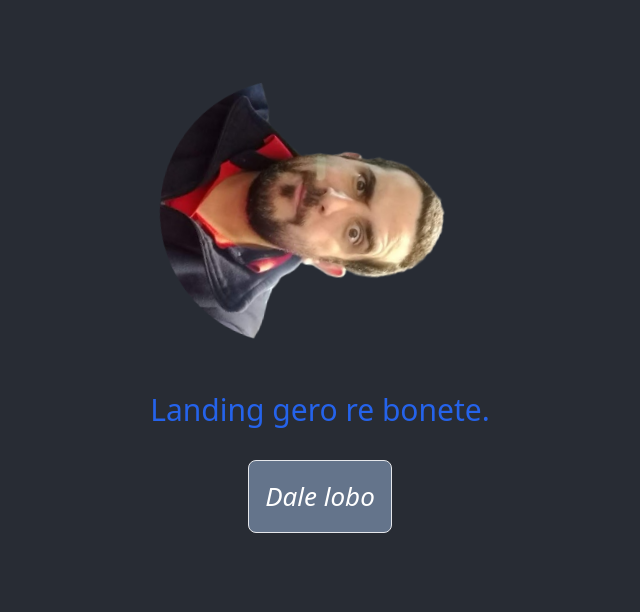
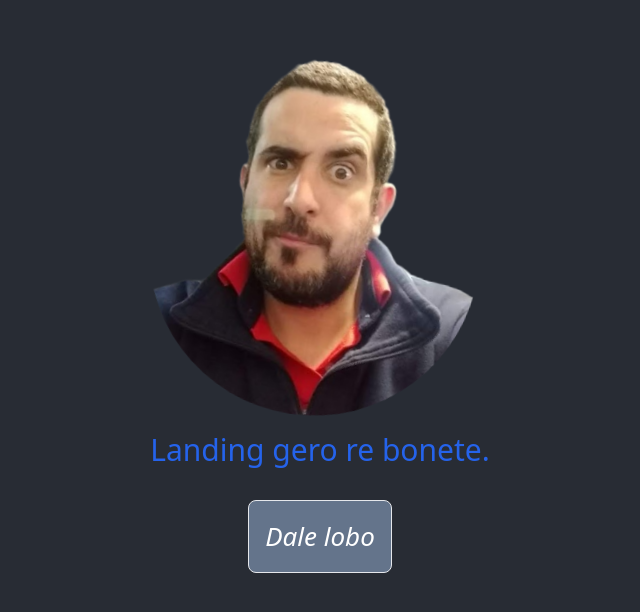
Before and after one commit to AgustinDC/landing-gero, a React (Create React App) app: page / in a window 1280 px wide. Shown: the part 106-718 px from the top of the page, without its empty margins (320-960 px from the left). Built offline with nearby package versions, Linux system fonts and the light colour scheme.

Commit message:
mas pruebas

```diff
--- a/src/App.css
+++ b/src/App.css
@@ -3,13 +3,13 @@
 }
 
 .App-logo {
-  height: 40vmin;
+  height: 50vmin;
   pointer-events: none;
 }
 
 @media (prefers-reduced-motion: no-preference) {
   .App-logo {
-    animation: App-logo-spin infinite 20s linear;
+    animation: App-logo-spin infinite alternate 6s;
   }
 }
 
@@ -30,9 +30,9 @@
 
 @keyframes App-logo-spin {
   from {
-    transform: rotate(0deg);
+    transform: rotate(-10deg);
   }
   to {
-    transform: rotate(360deg);
+    transform: rotate(370deg);
   }
 }
```
